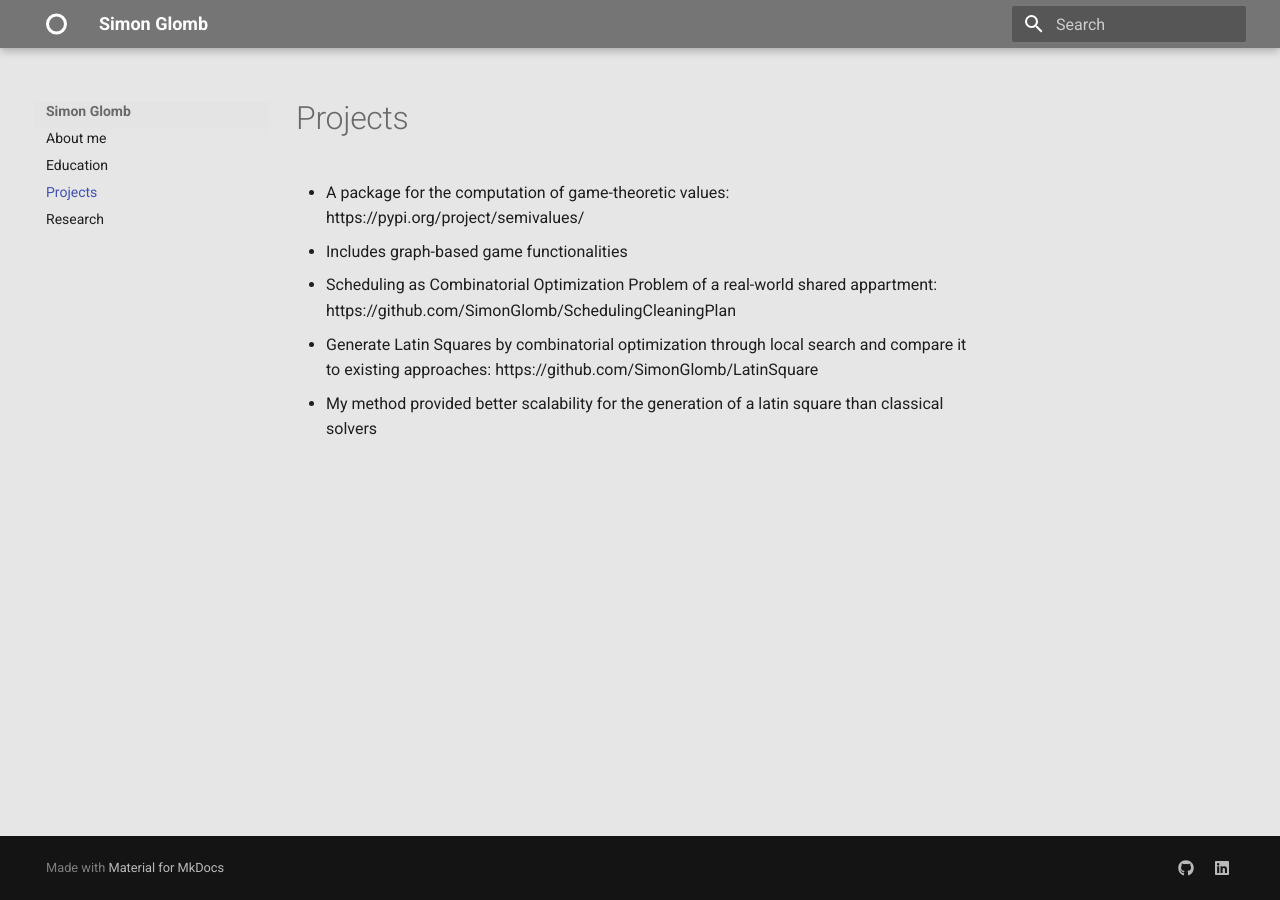
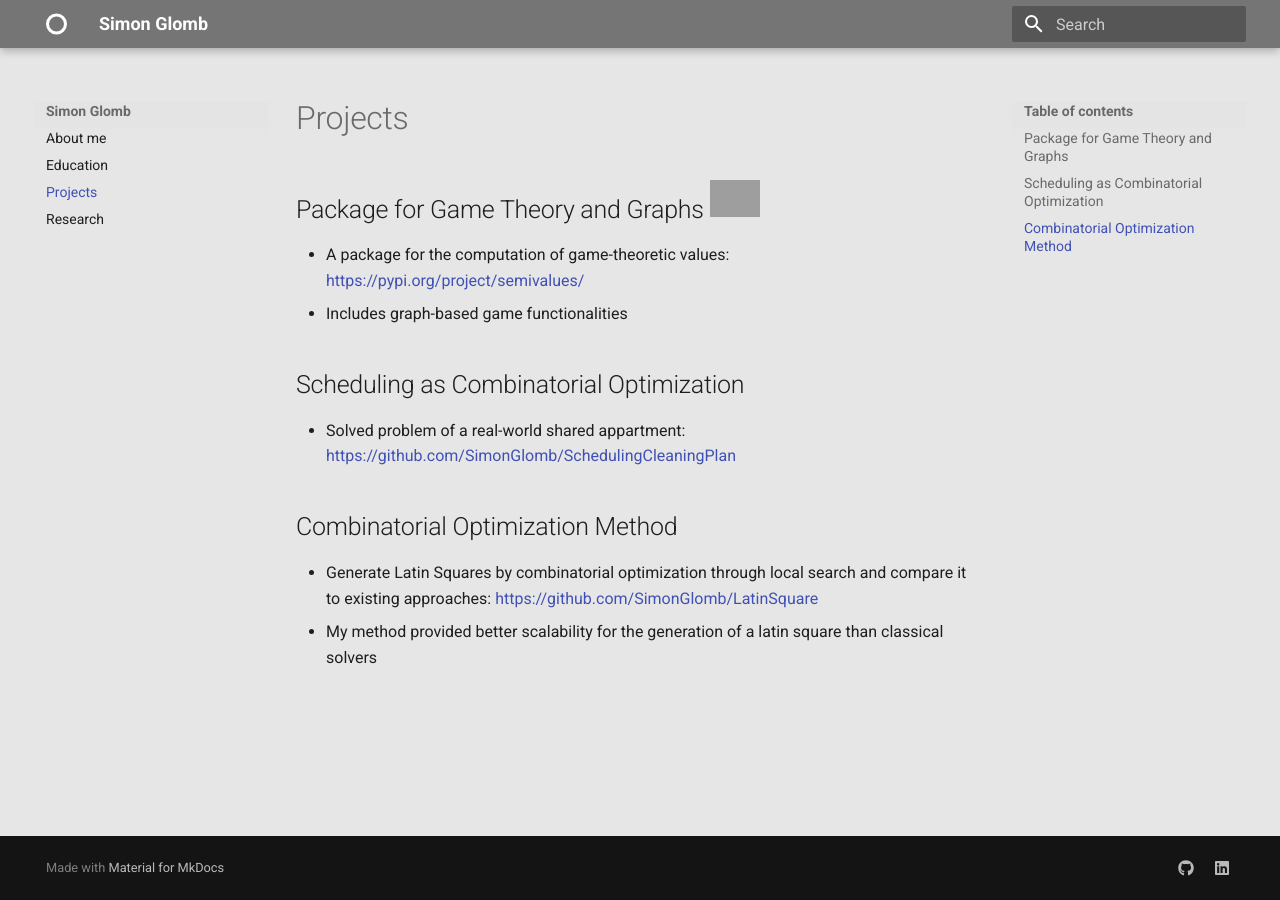
Before and after one commit to SimonGlomb/SimonGlomb.github.io, an MkDocs documentation site: the page built from docs/projects.md, in a window 1280 px wide. Built offline with MkDocs 1.6.1 and Material for MkDocs 9.7.7, drawn with Linux system fonts in a browser that asks for light colours; grey boxes are pictures that could not be loaded.

Commit message:
update projects

```diff
--- a/docs/projects.md
+++ b/docs/projects.md
@@ -1,7 +1,13 @@
 # Projects
 
-- A package for the computation of game-theoretic values: https://pypi.org/project/semivalues/
-  - Includes graph-based game functionalities
-- Scheduling as Combinatorial Optimization Problem of a real-world shared appartment: https://github.com/SimonGlomb/SchedulingCleaningPlan
-- Generate Latin Squares by combinatorial optimization through local search and compare it to existing approaches: https://github.com/SimonGlomb/LatinSquare
-  - My method provided better scalability for the generation of a latin square than classical solvers
+## Package for Game Theory and Graphs <img src="https://raw.githubusercontent.com/SimonGlomb/Metadata/dfcd6ac77dcc40e1e6562ce2b35c62114f1d3a95/logo.svg" width="50">
+
+- A package for the computation of game-theoretic values: [https://pypi.org/project/semivalues/]()
+- Includes graph-based game functionalities
+
+## Scheduling as Combinatorial Optimization
+- Solved problem of a real-world shared appartment: [https://github.com/SimonGlomb/SchedulingCleaningPlan]()
+
+## Combinatorial Optimization Method
+- Generate Latin Squares by combinatorial optimization through local search and compare it to existing approaches: [https://github.com/SimonGlomb/LatinSquare]()
+- My method provided better scalability for the generation of a latin square than classical solvers
```
